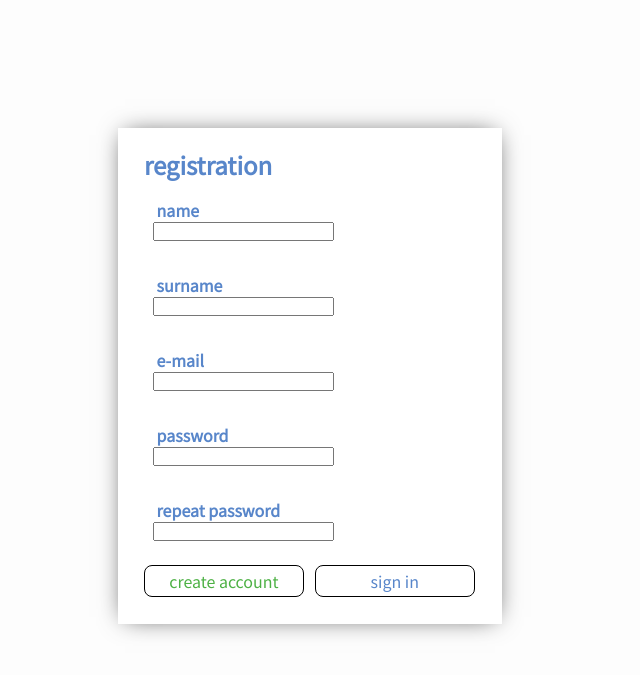
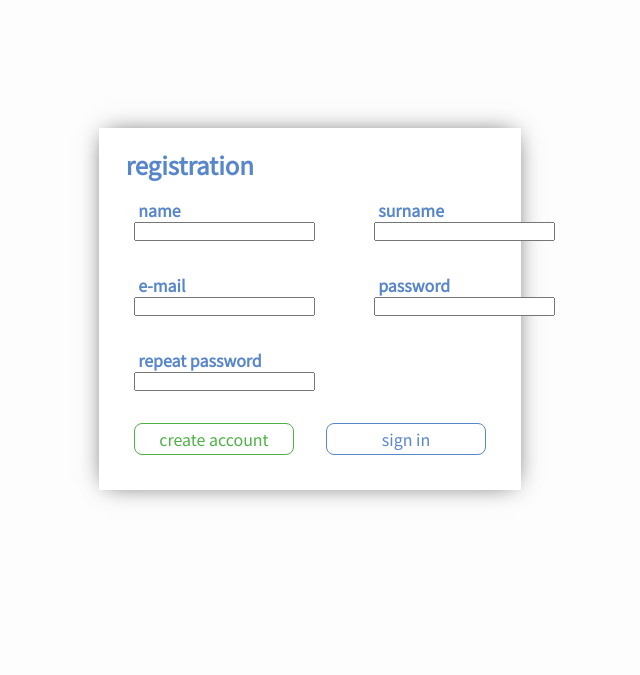
Before and after one commit to araneoAnicet/akademik, a Flask app: page /registration in a window 1280 px wide. Shown: the top 675 px of the page, without its empty margins (330-970 px from the left). Run offline with Flask 2, Linux system fonts and the light colour scheme; some web fonts are replaced.

Commit message:
set the grid display for login forms

```diff
--- a/routes_management.py
+++ b/routes_management.py
@@ -19,7 +19,7 @@ def registration():
     return render_template('registration.html', form=form)
 
 @app.route('/sign_in')
-def login():
+def sign_in():
     form = LoginBoxForm()
 
     if form.validate_on_submit():
--- a/static/css/login_style.css
+++ b/static/css/login_style.css
@@ -14,9 +14,11 @@ input {
 .login-box {
     display: block;
     padding: 1em;
+    margin: auto;
     margin-top: 10%;
-    margin-left: 35%;
-    width: 27%;
+
+    width: 30%;
+
     border-style: solid;
     background-color: white;
     border-color: white;
@@ -24,6 +26,16 @@ input {
     -webkit-box-shadow: 0px 0px 24px -7px rgba(0,0,0,0.75);
     -moz-box-shadow: 0px 0px 24px -7px rgba(0,0,0,0.75);
     box-shadow: 0px 0px 24px -7px rgba(0,0,0,0.75);
+}
+
+.input-group {
+    display: grid;
+    grid-template-columns: 15em 15em;
+}
+
+.btn-group {
+    display: grid;
+    grid-template-columns: 12em 12em 12em;
 }
 
 .input-box {
@@ -54,11 +66,10 @@ h2 {
     width: 10em;
     height: 2em;
     border-style: solid;
+    border-color: #5886ca;
     border-radius: 0.5em;
     border-width: 0.05em;
-    margin-bottom: 0.5em;
-    margin-top: 0.5em;
-    margin-left: 2%;
+    margin: 1em;
     text-decoration: none;
     font-style: none;
     font-family: 'Noto Sans JP', sans-serif;
@@ -74,6 +85,7 @@ h2 {
 }
 
 .submit {
+    border-color: #4db144;
     color: #4db144;
 }
 
--- a/templates/registration.html
+++ b/templates/registration.html
@@ -7,29 +7,33 @@
 
 {% block content %}
     <form class="login-box">
+        <h1>registration</h1>
+        <div class="input-group">
                 {{ form.hidden_tag() }}
-        <h1>registration</h1>
-        <div class="input-box name">
+                <div class="input-box">
                     <h2>name</h2>
                     {{ form.name }}
                 </div>
-        <div class="input-box name">
+                <div class="input-box">
                     <h2>surname</h2>
                     {{ form.surname }}
                 </div>
-        <div class="input-box name">
+                <div class="input-box">
                     <h2>e-mail</h2>
                     {{ form.email }}
                 </div>
-        <div class="input-box name">
+                <div class="input-box">
                     <h2>password</h2>
                     {{ form.password }}
                 </div>
-        <div class="input-box name">
+                <div class="input-box">
                     <h2>repeat password</h2>
                     {{ form.confirm_password }}
                 </div>
+        </div>
+        <div class="btn-group">
             <button type="submit" class="btn submit">create account</button>
             <button type="button" onclick="location.href='{{ url_for('sign_in') }}';" class="btn">sign in</button>
+        </div>
     </form>
 {% endblock %}
```
Also changed, not shown: templates/sign_in.html (+6 -2 lines). Lines whose indentation alone changed are shown as unchanged.
